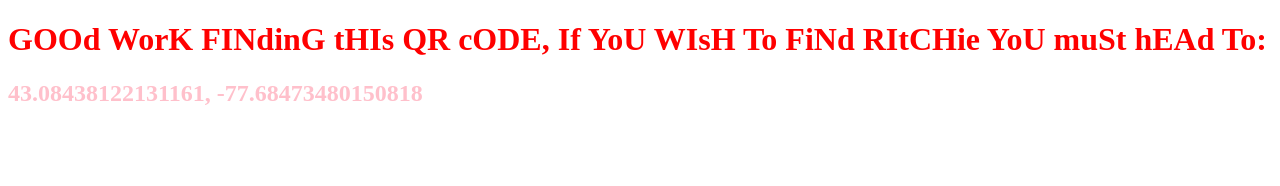
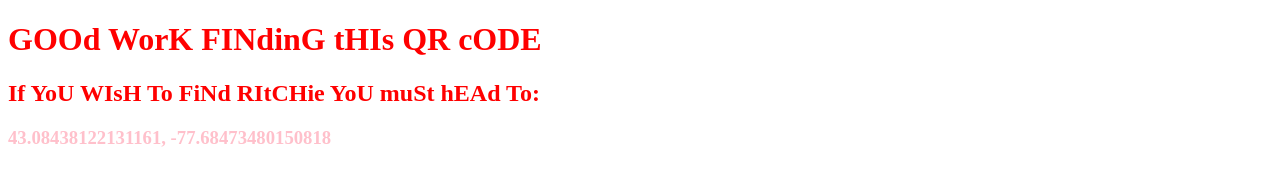
Before and after one commit to Jland2306/ARG_Puzzle_3, a plain HTML site: page index.html in a window 1280 px wide. Drawn offline with Linux system fonts and the light colour scheme.

Commit message:
Update index.html

```diff
--- a/index.html
+++ b/index.html
@@ -3,18 +3,24 @@
 <head>
   <meta charset="UTF-8">
   <meta name="viewport" content="width=device-width, initial-scale=1.0">
-  <title>My Listcle</title>
+  <title>My ARG</title>
 </head>
 <body>
-  <h1>GOOd WorK FINdinG tHIs QR cODE, If YoU WIsH To FiNd RItCHie YoU muSt hEAd To: </h1>
+  <h1>GOOd WorK FINdinG tHIs QR cODE</h1>
   <style>
     h1{
       color:red;
     }
   </style>
-  <h2>43.08438122131161, -77.68473480150818</h2>
+  <h2>If YoU WIsH To FiNd RItCHie YoU muSt hEAd To:</h2>
   <style>
     h2{
+      color:red;
+    }
+    </style>
+  <h3>43.08438122131161, -77.68473480150818</h3>
+  <style>
+    h3{
       color:pink;
     }
   </style>
```
